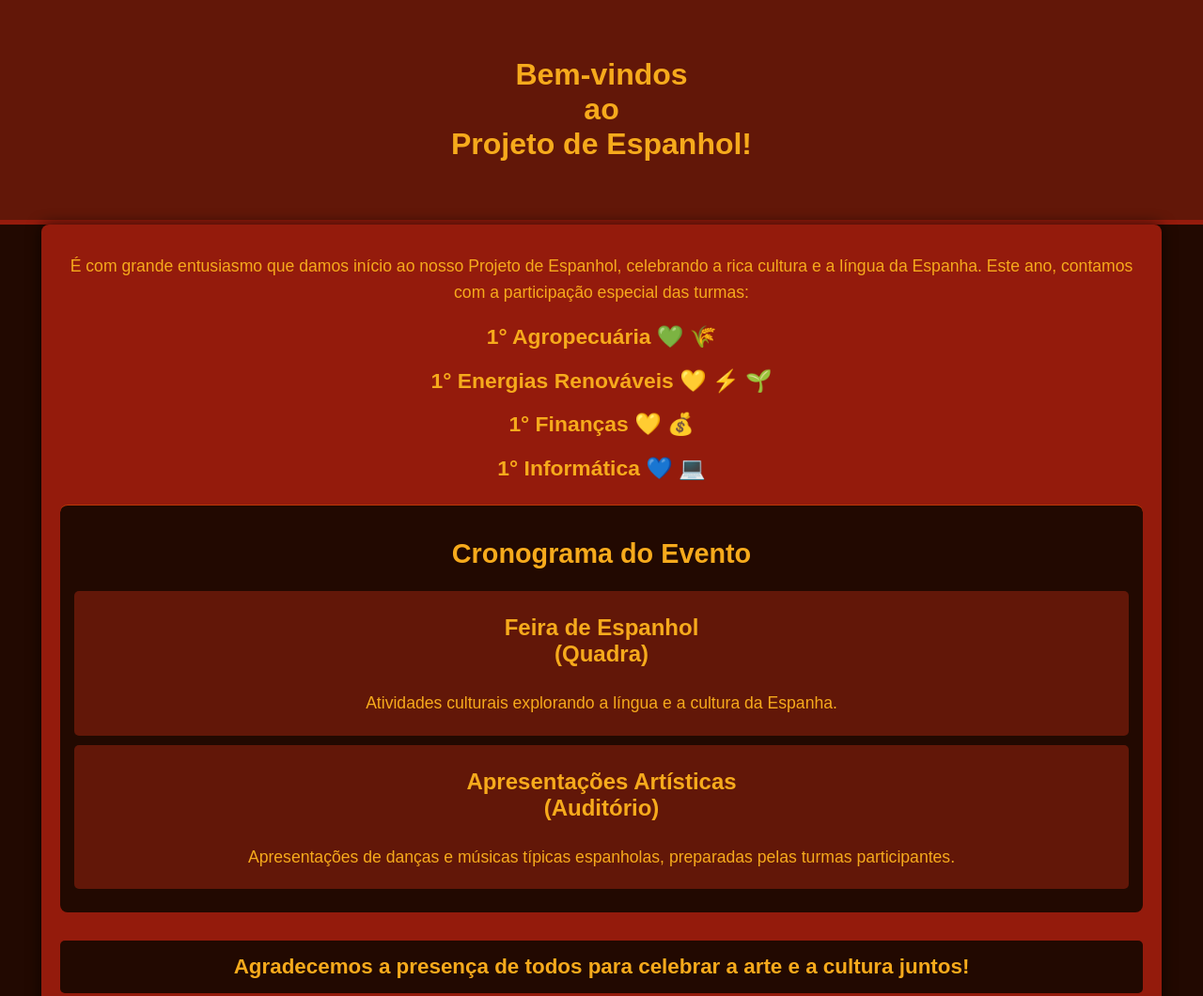
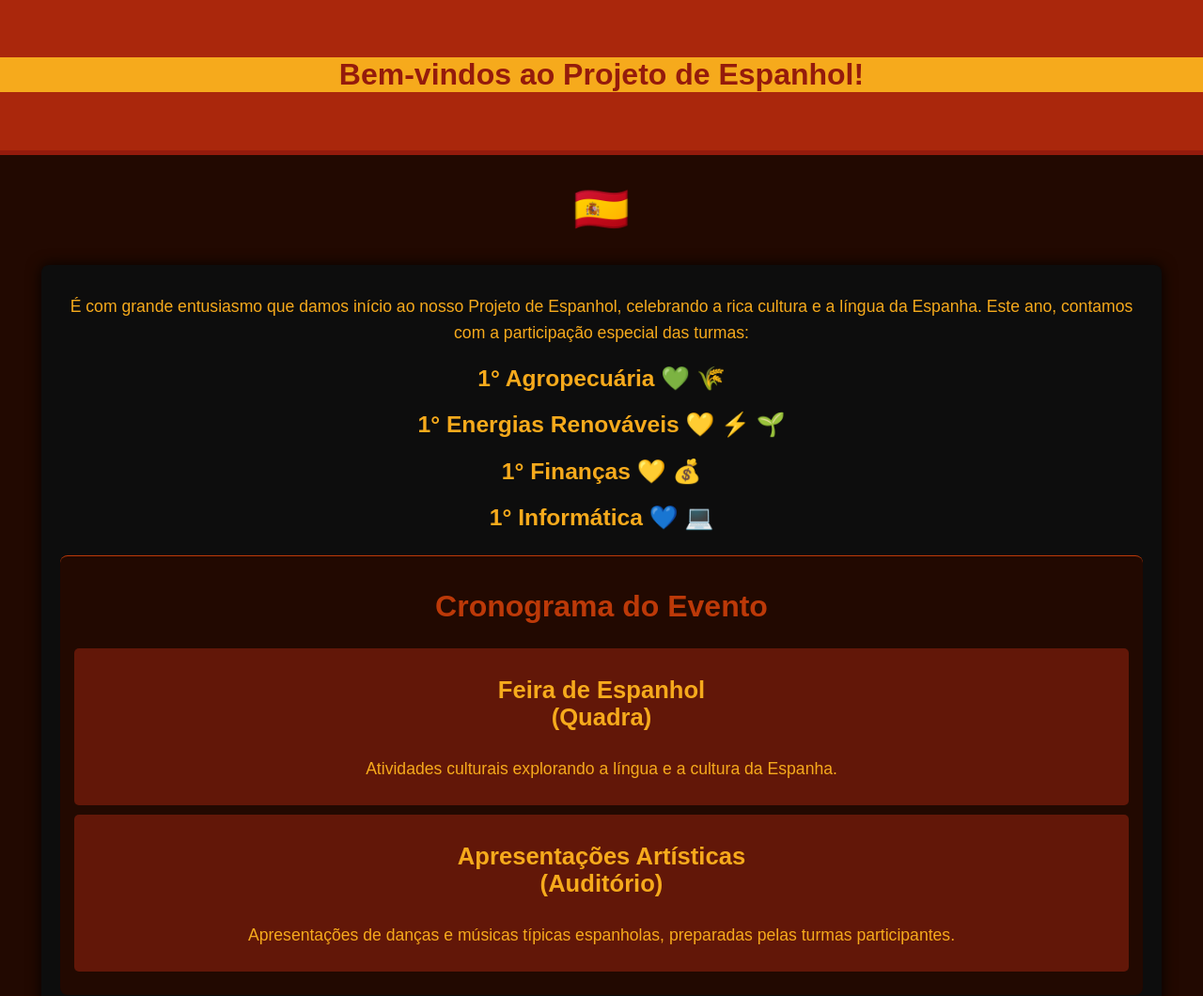
Before and after one commit to inforJBL/1-infor, a plain HTML site: page index.html in a window 1280 px wide. Shown: the top 1060 px of the page at 94% size. Drawn offline with Linux system fonts and the light colour scheme.

Commit message:
Update index.html

```diff
--- a/index.html
+++ b/index.html
@@ -9,11 +9,11 @@
             font-family: Arial, sans-serif;
             margin: 0;
             padding: 0;
-            background-color: #220901; /* Fundo escuro */
+            background-color: #220901; /* Fundo mais escuro */
             color: #f6aa1c; /* Texto claro */
         }
         header {
-            background-color: #621708; /* Fundo escuro */
+            background-color: #aa270c; /* Fundo escuro */
             color: #f6aa1c; /* Letras claras */
             padding: 40px 0; /* Espaço superior e inferior */
             text-align: center;
@@ -24,22 +24,24 @@
             padding: 20px;
             max-width: 90%;
             margin: auto;
-            background: #941b0c; /* Fundo do container */
+            background: #0d0d0d; /* Fundo da container escurecido */
             border-radius: 8px;
-            box-shadow: 0 0 15px rgba(0, 0, 0, 0.7);
+            box-shadow: 0 0 15px rgba(0, 0, 0, 0.9);
         }
         h1 {
+            background-color: #f6aa1c;
             font-size: 2em;
+            color: #941b0c; /* Título em destaque */
         }
         h2 {
-            color: #f6aa1c; /* Letras claras */
-            font-size: 1.8em;
+            color: #bc3908; /* Destaque mais claro */
+            font-size: 2em; /* Aumenta o tamanho */
             margin-top: 20px;
             text-align: center; /* Centraliza título */
         }
         h3 {
             color: #f6aa1c; /* Letras claras */
-            font-size: 1.5em;
+            font-size: 1.6em; /* Aumenta o tamanho */
             margin-top: 15px;
             text-align: center; /* Centraliza título */
         }
@@ -52,7 +54,7 @@
         .turmas {
             text-align: center;
             font-weight: bold;
-            font-size: 1.3em;
+            font-size: 1.4em; /* Aumenta o tamanho */
             margin: 15px 0;
             color: #f6aa1c; /* Letras claras */
         }
@@ -66,7 +68,7 @@
         }
         .atividade {
             margin: 10px 0;
-            padding: 10px;
+            padding: 15px; /* Aumenta o padding */
             background: #621708; /* Fundo das atividades */
             border-radius: 5px;
             color: #f6aa1c; /* Letras claras */
@@ -83,7 +85,7 @@
         }
         @media (max-width: 600px) {
             h1 {
-                font-size: 1.8em;
+                font-size: 2em; /* Ajusta o tamanho no mobile */
             }
             h2 {
                 font-size: 1.6em;
@@ -95,14 +97,19 @@
                 font-size: 1em;
             }
         }
+        .bandeira {
+            text-align: center;
+            font-size: 3em; /* Aumenta o tamanho da bandeira */
+            margin: 20px 0; /* Espaço em torno da bandeira */
+        }
     </style>
 </head>
 <body>
     <!--DevFor: KenteniDah21-->
 <header>
-    <h1>Bem-vindos <br>ao<br> Projeto de Espanhol!</h1>
+    <h1>Bem-vindos ao Projeto de Espanhol!</h1>
 </header>
-
+<p class="bandeira">🇪🇸</p>
 <div class="container">
     <p>É com grande entusiasmo que damos início ao nosso Projeto de Espanhol, celebrando a rica cultura e a língua da Espanha. Este ano, contamos com a participação especial das turmas:</p>
 
```
